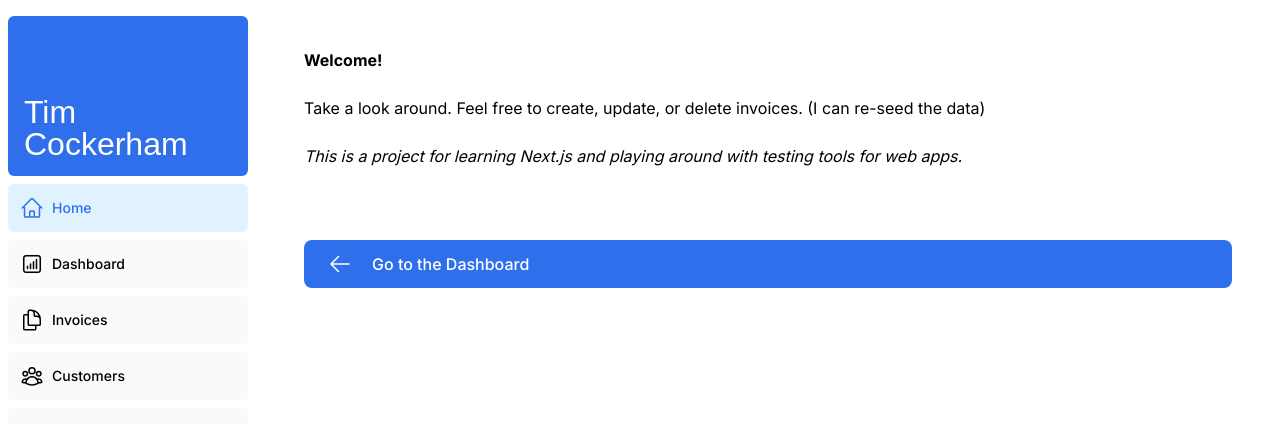
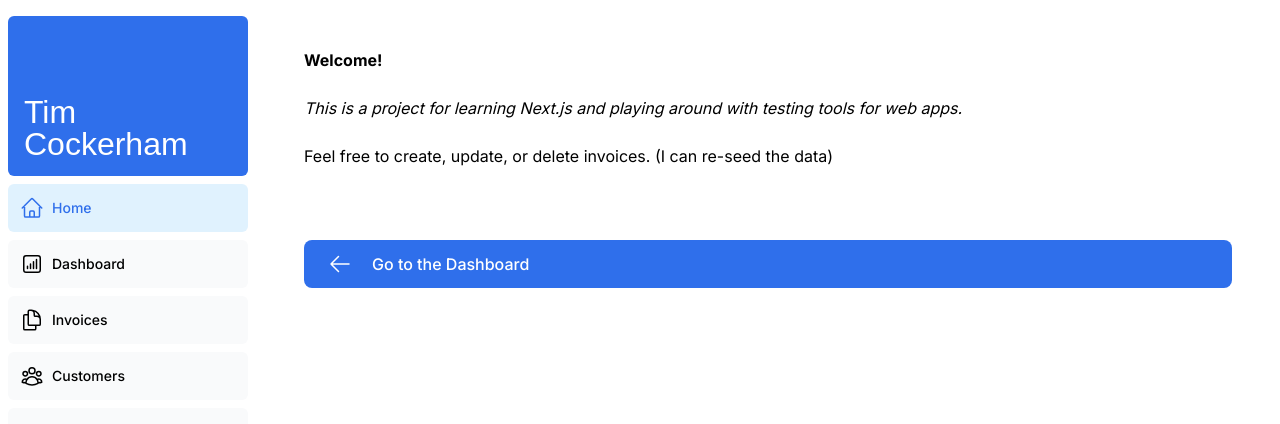
Before and after one commit to tjcocker/NextJS-App, a Next.js app: page /dashboard/home in a window 1280 px wide. Shown: the top 424 px of the page. Built offline with nearby package versions, Linux system fonts and the light colour scheme; a web font is replaced by a local one.

Commit message:
home page updates

```diff
--- a/app/dashboard/home/page.tsx
+++ b/app/dashboard/home/page.tsx
@@ -15,15 +15,15 @@ const Home: NextPage = () => {
                 <h1>
                     <b>Welcome!</b>
                 </h1><br></br>
-                <p>Take a look around. Feel free to create, update, or delete invoices. (I can re-seed the data)</p>
+                <p><i>This is a project for learning Next.js and playing around with testing tools for web apps.</i></p>
                 <br></br>
-                <p><i>This is a project for learning Next.js and playing around with testing tools for web apps.</i></p>
+                <p>Feel free to create, update, or delete invoices. (I can re-seed the data)</p>
                 <br></br>  <br></br>     <br></br>   <Link
-            href="/dashboard"
-            className="flex items-center gap-5 self-start rounded-lg bg-blue-600 px-6 py-3 text-sm font-medium text-white transition-colors hover:bg-blue-400 md:text-base"
-          > <ArrowLeftIcon className="w-5 md:w-6" />
-            <span>Go to the Dashboard</span>
-          </Link>
+                    href="/dashboard"
+                    className="flex items-center gap-5 self-start rounded-lg bg-blue-600 px-6 py-3 text-sm font-medium text-white transition-colors hover:bg-blue-400 md:text-base"
+                > <ArrowLeftIcon className="w-5 md:w-6" />
+                    <span>Go to the Dashboard</span>
+                </Link>
                 <div>
 
                 </div>
```
